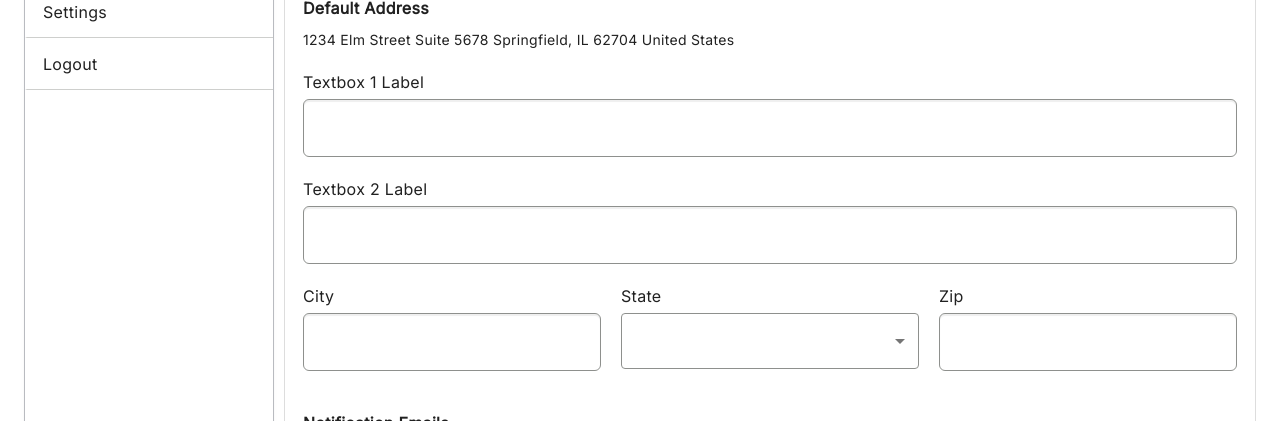
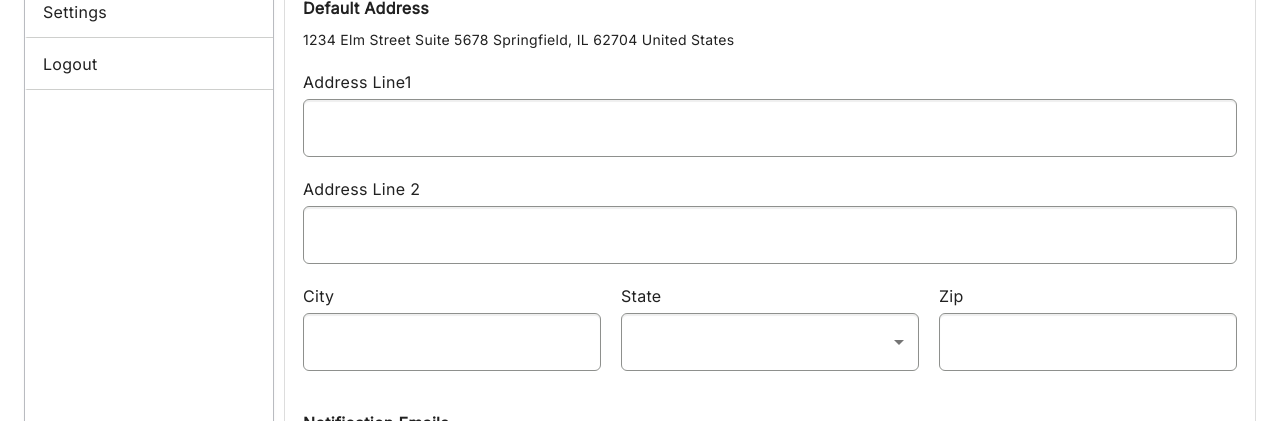
Before and after one commit to spadaga/amscustomer, a React (Create React App) app: page /settings in a window 1280 px wide. Shown: the part 368-789 px from the top of the page. Built offline with nearby package versions, Linux system fonts and the light colour scheme.

Commit message:
Updated project with latest changes

```diff
--- a/src/Controls/CustomFormControl .jsx
+++ b/src/Controls/CustomFormControl .jsx
@@ -3,11 +3,16 @@ import { FormControl, InputLabel, Input, FormHelperText } from '@mui/material';
 import { styled } from '@mui/system';
 const CustomFormControl = styled(FormControl)({
     '& fieldset': {
-
+         display: "none !important",
         outline: '0px solid var(--ced-color-global-white) !important', // Focus outline
         border: "var(--ced-border-width) solid var(--ced-color-global-neutral-3)  !Important",
     },
     '& .MuiInputBase-formControl': {
+        paddingLeft: "4px",
+        paddingRight: "4px",
+        "borderRadius": "var(--ced-border-radius-base)",
+        "border": "var(--ced-border-width) solid var(--ced-color-global-neutral-3)",
+        boxShadow: "0px 2px 1px rgba(33, 33, 33, 0.07) inset, 0px -2px 0px var(--ced-color-global-white) inset",
         '&.Mui-focused': {
 
             borderColor: '#000',            // Change border color when focused
@@ -16,7 +21,31 @@ const CustomFormControl = styled(FormControl)({
             boxShadow: '0px 0px 0px 4px var(--ced-color-global-brand-3) !important', // Focus shadow
             border: "var(--ced-border-width) solid var(--ced-color-global-neutral-3)  !Important",
         },
+
+        // '& .selecterror:focus': {
+        //     borderColor: 'red !important'
+
+        // },
+    //     '& .selecterror':{
+    //     '& .Mui-focused': {
+    //           borderColor: 'red !important'
+    // }
+    //         // boxShadow:"none !important",
+    //         // outline: '2px solid red !important',
+    //         // boxShadow: '0 0 0 4px red', // Optional: Add shadow on focus
+
+    // //         border: none !important;
+    // // border-radius: var(--ced-border-radius-base);
+    // // outline: 2px solid var(--ced-color-global-brand-3) !important;
+    //         // outline: '2px solid var(--ced-color-global-white) !important', // Focus outline
+    //         // boxShadow: '0px 0px 0px 4px var(--ced-color-global-brand-3) !important', // Focus shadow
+    //         // border: "var(--ced-border-width) solid var(--ced-color-global-neutral-3)  ",
+    //     },
+
     },
+    '&.selecterror .MuiOutlinedInput-root.Mui-focused': {
+        borderColor: 'red !important',
+      },
 });
 
 export default CustomFormControl
--- a/src/Controls/CustomTextField.jsx
+++ b/src/Controls/CustomTextField.jsx
@@ -18,7 +18,7 @@ const CustomTextField = styled(TextField)({
         '&:focus-visible': {
             outline: '2px solid var(--ced-color-global-white) !important', // Focus outline
             boxShadow: '0px 0px 0px 4px var(--ced-color-global-brand-3) !important', // Focus shadow
-            border: "var(--ced-border-width) solid var(--ced-color-global-neutral-3)  !Important",
+            border: "var(--ced-border-width) solid var(--ced-color-global-neutral-3)  ",
         },
     },
 
--- a/src/components/Inventory Manager/Settings.jsx
+++ b/src/components/Inventory Manager/Settings.jsx
@@ -8,11 +8,57 @@ import CustomTextField from '../../Controls/CustomTextField';
 import CustomFormControl from '../../Controls/CustomFormControl ';
 import CustomPrimaryButton from '../../Controls/CustomPrimaryButton';
 import CustomSecondaryButton from '../../Controls/CustomSecondaryButton';
+import { Error } from '@mui/icons-material';
 
 
 const IvMSettings = () => {
     const [tabledata, settabledata] = useState([]);
     const [openModal, setOpenModal] = useState(false);
+
+    const [formData, setFormData] = useState({
+        addressLine1: '',
+        addressLine2: '',
+        city: '',
+        state: '',
+        zip: '',
+        email: '',
+      });
+
+      const [errors, setErrors] = useState({});
+
+
+      const handleChange = (e) => {
+        console.log(e.target)
+        const { name, value } = e.target;
+        setFormData({ ...formData, [name]: value });
+
+        // Remove error when value exists
+
+
+
+        if (value && (name !== 'state' || value !== '0')) {
+          setErrors((prevErrors) => ({ ...prevErrors, [name]: false }));
+        }
+        if (value && (name == 'state' && value == '0')) {
+            setErrors((prevErrors) => ({ ...prevErrors, [name]: true }));
+          }
+        else if (!value )
+        {
+            setErrors((prevErrors) => ({ ...prevErrors, [name]: true }));
+        }
+
+        if (formData.email && !/\S+@\S+\.\S+/.test(formData.email)) {
+            //newErrors.email = 'Email id is incorrect';
+            setErrors((prevErrors) => ({ ...prevErrors, [name]: true }));
+           }
+           else if(formData.email && /\S+@\S+\.\S+/.test(formData.email)) {
+             setErrors((prevErrors) => ({ ...prevErrors, [name]: false }));
+
+           }
+
+
+      };
+
     const handleOpen = () => {
 
 
@@ -26,6 +72,22 @@ const IvMSettings = () => {
     const handleClose = () => {
         setOpenModal(false);
         document.body.style.overflow = 'auto';
+    };
+
+
+    const handleSubmit = () => {
+
+        const newErrors = {};
+        Object.keys(formData).forEach((key) => {
+          if (!formData[key] || (key === 'state' && formData[key] === '0')) {
+            newErrors[key] = true;
+          }
+        });
+         // Additional email validation
+    if (formData.email && !/\S+@\S+\.\S+/.test(formData.email)) {
+        newErrors.email = 'Email id is incorrect';
+      }
+        setErrors(newErrors);
     };
     const parentStyle = {
         height: '100vh', // Full viewport height
@@ -63,8 +125,9 @@ const IvMSettings = () => {
 
 
 
+
     return (
-        <Box sx={{ overflow: 'hidden',p:1,height:"200vh" }}>
+        <Box sx={{ overflow: 'hidden',p:1, }}>
             <Typography variant="h4" component="h1" gutterBottom className='content-header-text'>
                 Inventory Manager Settings
             </Typography>
@@ -124,11 +187,16 @@ const IvMSettings = () => {
                 {/* Label and Textbox 1 */}
                 <Box>
                     <Typography variant="body1" sx={{ marginBottom: '5px' }}>
-                        Textbox 1 Label
+                      Address Line1
                     </Typography>
                     <CustomTextField
                         variant="outlined"
+                        name="addressLine1"
                         fullWidth
+                        onChange={handleChange}
+                        error={!!errors.addressLine1}
+                        //  helperText={errors.addressLine1 ? 'Required' : ''}
+                         className={errors.addressLine1 ? 'required-field' : ''}
                         InputProps={{
                             // Disable the fieldset border
                             notched: false,
@@ -140,10 +208,17 @@ const IvMSettings = () => {
                 {/* Label and Textbox 2 */}
                 <Box>
                     <Typography variant="body1" sx={{ marginBottom: '5px' }}>
-                        Textbox 2 Label
+                        Address Line 2
                     </Typography>
                     <CustomTextField
                         variant="outlined"
+                        name="addressLine2"
+                        onChange={handleChange}
+                        error={!!errors.addressLine1}
+
+                        value={formData.addressLine2}
+                        // helperText={errors.addressLine2 ? 'Required' : ''}
+                        className={errors.addressLine2 ? 'required-field' : ''}
                         fullWidth
                         InputProps={{
                             // Disable the fieldset border
@@ -162,6 +237,12 @@ const IvMSettings = () => {
                         </Typography>
                         <CustomTextField
                             variant="outlined"
+                            name="city"
+                            onChange={handleChange}
+                            error={!!errors.city}
+                            value={formData.city}
+                            // helperText={errors.city ? 'Required' : ''}
+                            className={errors.city ? 'required-field' : ''}
                             fullWidth
                             InputProps={{
                                 // Disable the fieldset border
@@ -176,8 +257,26 @@ const IvMSettings = () => {
                         <Typography variant="body1" sx={{ marginBottom: '5px' }}>
                             State
                         </Typography>
-                        <CustomFormControl fullWidth>
-                            <Select variant="outlined" defaultValue="">
+                        <CustomFormControl fullWidth
+
+
+                        error={!!errors.state}
+
+                        // sx={{
+                        //     '& .MuiOutlinedInput-root': {
+                        //       border: errors ? '1px solid red' : '',
+                        //       '&.Mui-focused ': {
+                        //         borderColor: errors ? 'red' : '2px solid black',
+                        //       },
+                        //     }
+                        //   }}
+
+                        // helperText={errors.state ? 'Required' : ''}
+                        className={errors.state==true ? 'required-field selecterror' : ''}
+
+                        >
+                            <Select variant="outlined"  name="state" value={formData.state} defaultValue="" onChange={handleChange}>
+                            <MenuItem value="0">SELECT</MenuItem>
                                 <MenuItem value="CA">California</MenuItem>
                                 <MenuItem value="TX">Texas</MenuItem>
                                 <MenuItem value="NY">New York</MenuItem>
@@ -193,7 +292,13 @@ const IvMSettings = () => {
                         </Typography>
                         <CustomTextField
                             variant="outlined"
+                            name="zip"
+                            onChange={handleChange}
                             fullWidth
+                            error={!!errors.zip}
+                            value={formData.zip}
+                            // helperText={errors.zip ? 'Required' : ''}
+                            className={errors.zip ? 'required-field' : ''}
                             InputProps={{
                                 // Disable the fieldset border
                                 notched: false,
@@ -221,10 +326,17 @@ const IvMSettings = () => {
                 </Typography>
 
                 {/* Simple Textbox for Email */}
+                <Box className="input-container">
+                {errors.email && <p className="error-text"><Error /> Email Id is Incorrect {errors.email}</p>}
                 <CustomTextField
                     variant="outlined"
+                     name="email"
                     fullWidth
+                    onChange={handleChange}
+                    value={formData.email}
                     placeholder="Enter email address"
+                    //  helperText={errors.email ? 'Email Id is Incorrect' : ''}
+                     className={errors.email ? 'required-field emailerror' : ''}
                     InputProps={{
                         // Disable the fieldset border
                         notched: false,
@@ -232,6 +344,7 @@ const IvMSettings = () => {
                       }}
                     sx={{ marginBottom: '20px' }}
                 />
+                </Box>
 
                 {/* Buttons */}
                 <Box sx={{ display: 'flex', gap: '20px' }}>
@@ -240,6 +353,7 @@ const IvMSettings = () => {
                         variant="contained"
                         color="primary"
                         sx={{ flex: 1 }}
+                        onClick={handleSubmit}
                     >
                         Save Changes
                     </CustomPrimaryButton>
```
Also changed, not shown: src/Theme/Theme.css (+82 -0 lines), src/assets/ams.css, 1 other file (tests, documents, lock files or other folders).
